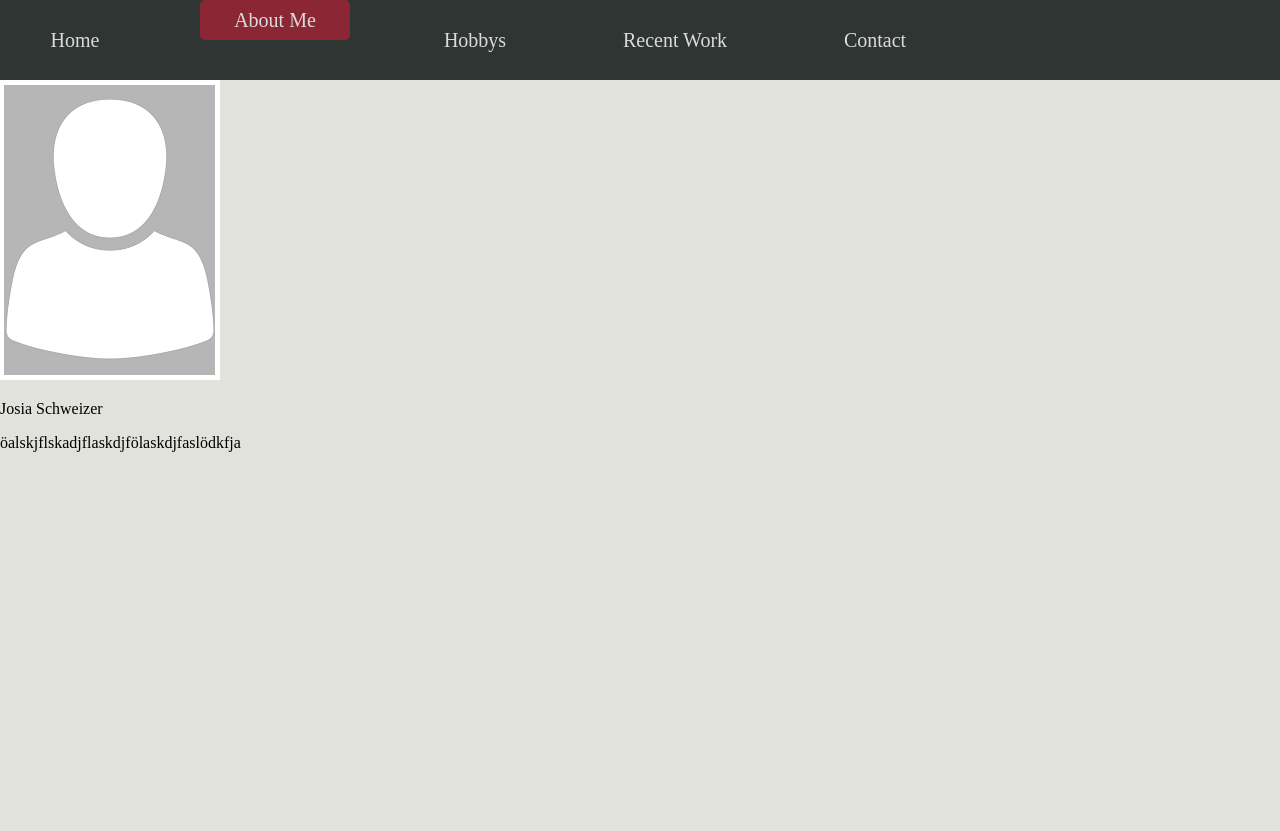
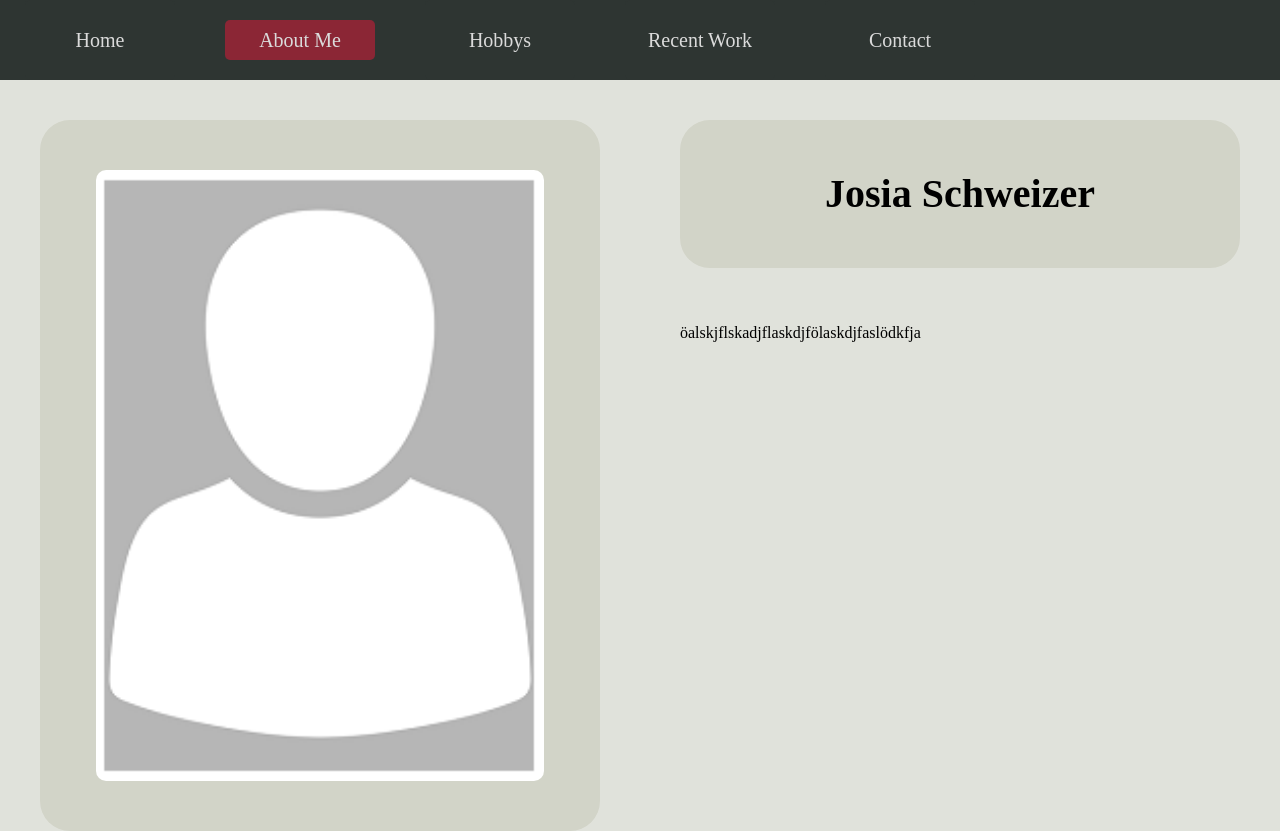
Before and after one commit to Raembus07/schoolwebsite, a plain HTML site: page src/aboutme.html in a window 1280 px wide. Before the commit the page ends 800 px from the top, so only its background shows below. Drawn offline with Linux system fonts and the light colour scheme.

Commit message:
about page layout done

```diff
--- a/src/aboutme.html
+++ b/src/aboutme.html
@@ -8,7 +8,7 @@
 </head>
 <body>
     <nav class="header">
-        <a class="headerItem" href="index.html">Home</a>
+        <a style="margin-left: 25px;" class="headerItem" href="index.html">Home</a>
         <a class="headerCurrentItem" href="aboutme.html">About Me</a>
         <a class="headerItem" href="hobbys.html">Hobbys</a>
         <a class="headerItem" href="recentWork.html">Recent Work</a>
@@ -20,11 +20,13 @@
             <div class="aboutDivImg">
                 <img class="aboutImg" src="/src/img/image.png" alt="Profile Picture">
             </div>
-            <div class="aboutDivTitle">
-                <p class="aboutTitle">Josia Schweizer</p>
-            </div>
-            <div class="aboutDivText">
-                <p class="aboutText">öalskjflskadjflaskdjfölaskdjfaslödkfja</p>
+            <div class="aboutContent">
+                <div class="aboutDivTitle">
+                    <p class="aboutTitle">Josia Schweizer</p>
+                </div>
+                <div class="aboutDivText">
+                    <p class="aboutText">öalskjflskadjflaskdjfölaskdjfaslödkfja</p>
+                </div>
             </div>
         </div>
     </main>
--- a/src/style.css
+++ b/src/style.css
@@ -44,6 +44,7 @@ body {
     align-items: center;
 
     margin-right: 50px;
+    margin-top: 20px;
     width: 150px;
     height: 40px;
 
@@ -98,25 +99,65 @@ body {
 }
 
 
-.aboutContainer{
-
+.aboutContainer {
+    display: grid;
+    grid-template-columns: 1fr 1fr;
 }
 
-.aboutDivImg{
-
+.aboutDivImg {
+    display: flex;
+    justify-content: center;
+    background-color: var(--imageBg);
+    border-radius: 30px;
+    margin-top: 5vh;
+    margin-right: 5vh;
+    margin-left: 5vh;
 }
 
-.aboutImg{
-
+.aboutImg {
+    width: 35vw;
+    margin: 50px;
+    border-radius: 10px;
 }
 
-.aboutTitle{
-
+.aboutContent {
+    display: grid;
+    grid-template-rows: 1fr 3fr;
 }
 
-.aboutText{
+.aboutDivTitle {
+    display: flex;
+    justify-content: center;
+    align-items: center;
 
+    margin-top: 5vh;
+    margin-right: 5vh;
+    margin-left: 5vh;
+
+
+    background-color: var(--imageBg);
+    border-radius: 30px;
 }
+
+.aboutTitle {
+    font-size: 40px;
+    font-weight: bold;
+}
+
+.aboutDivText{
+    display: flex;
+
+
+    margin-top: 5vh;
+    margin-right: 5vh;
+    margin-left: 5vh;
+    margin-bottom: 5vh;
+
+
+    border-radius: 30px;
+}
+
+.aboutText {}
 
 
 .footer {
```
Also changed, not shown: src/contact.html (+1 -1 lines), src/hobbys.html (+1 -1 lines), src/index.html (+1 -1 lines), src/recentWork.html (+1 -1 lines).
